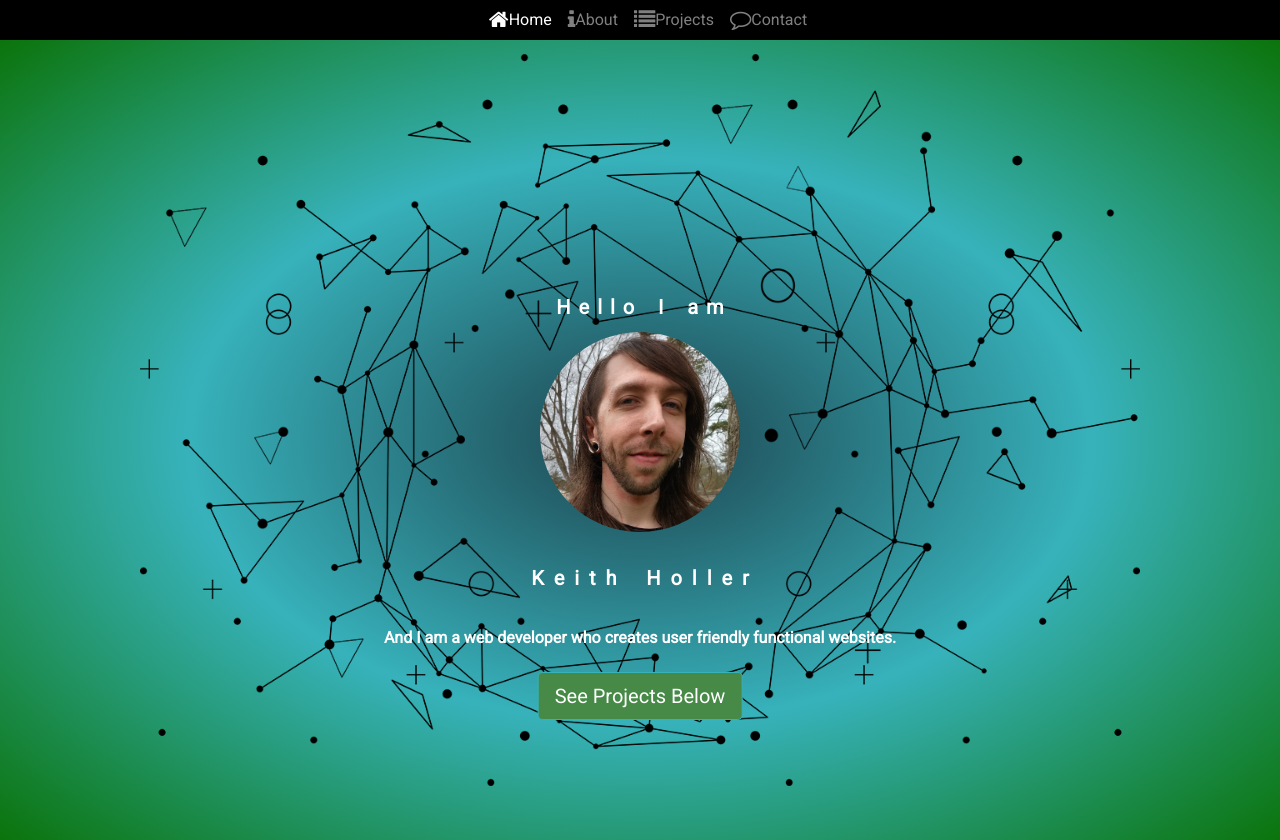
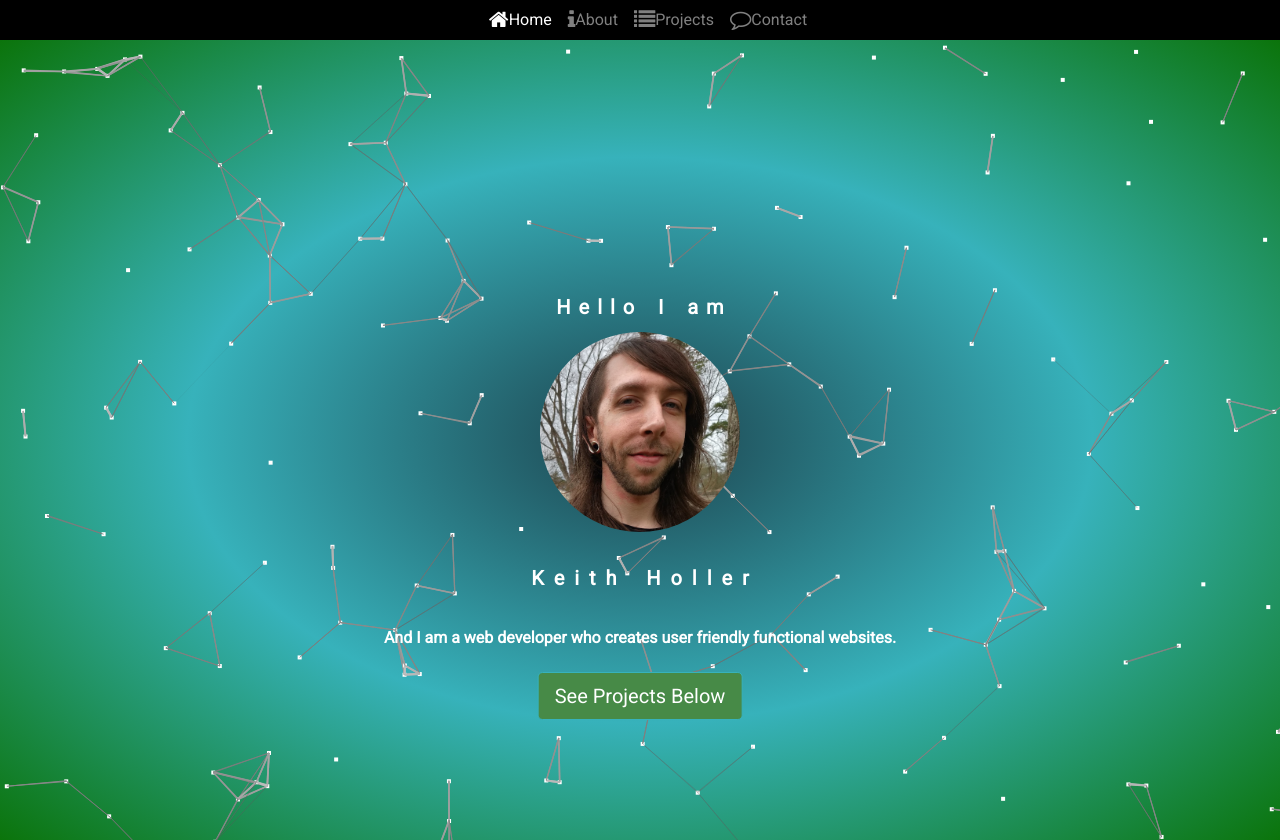
Before and after one commit to keithholler/Profile, a website: page index.html in a window 1280 px wide. Shown: the top 840 px of the page. Drawn offline with nearby package versions, Linux system fonts and the light colour scheme; animation ran at ten frames a second.

Commit message:
particle effect

```diff
--- a/css/styles-profile.css
+++ b/css/styles-profile.css
@@ -14,15 +14,13 @@ html{
   overflow: hidden;
 }
 
-.hero-image {
+#myCanvas {
   position:absolute;
 
-  background-image: url("../pics/geo.png");
+  background-image: url("../pics/geo.pn");
   width: 100%;
   height: 100%;
-  background-size:1000px 1000px ;
-  background-repeat: no-repeat;
-  background-position: 50% 60%;
+
 
 }
 .hero-image2 {
--- a/index.html
+++ b/index.html
@@ -78,8 +78,10 @@
 
 
       <div class="hero-image">
+        <canvas id="myCanvas"></canvas>
+          <div class="hero-image2">
 
-          <div class="hero-image2"></div>
+          </div>
           <div class="hero-text">
 
 
--- a/js/index.js
+++ b/js/index.js
@@ -1,45 +1,66 @@
-const imgPoss = [];
+function line(particle, particle2) {
+    context.beginPath();
+    context.moveTo(particle.x, particle.y);
+    context.lineTo(particle2.x, particle2.y);
+    context.stroke();
+  }
 
-let maxX, maxY;
+  function animate() {
+    context.clearRect(0, 0, canvas.width, canvas.height);
+    for (let i = 0; i < maxParticles; i++) {
+      let particle = particles[i];
+      context.fillRect(particle.x - particleSize / 2, particle.y - particleSize / 2, particleSize, particleSize);
+      for (let j = 0; j < maxParticles; j++) {
+        if (i != j) {
+          let particle2 = particles[j];
+          let distanceX = Math.abs(particle.x - particle2.x);
+          let distanceY = Math.abs(particle.y - particle2.y);
+          if (distanceX < threshold && distanceY < threshold) {
+            context.lineWidth = ((threshold * 2) - (distanceX + distanceY)) / 50;
+            let color = 200 - Math.floor(distanceX + distanceY);
+            context.strokeStyle = 'rgb(' + color + ',' + color + ',' + color + ')';
+            line(particle, particle2);
+          }
+        }
+      }
+      //particle.x = particle.x + -particle.vx;
+      particle.y = particle.y + -particle.vy;
+      if (particle.x > canvas.width - particleSize || particle.x < particleSize)
+        particle.vx = -particle.vx;
+      if (particle.y > canvas.height - particleSize || particle.y < particleSize)
+        particle.vy = -particle.vy;
+    }
+    window.requestAnimationFrame(animate);
+  }
 
-function laceImg() {
-    const backcircle = 'pics/circle.png';
-    const {random: r} = Math;
+  let canvas = document.getElementById('myCanvas');
+  var context = canvas.getContext('2d');
 
-    const x = r() * maxX;
-    const y = r() * maxY;
+// Set display size (css pixels).
+var size = 2000;
+canvas.style.width = size + "px";
+canvas.style.height = size + "px";
 
-    if(!isOverlap(x,y)) {
-        var link = `<img class="circle" style="left: ${x}px; top: ${y}px;" src="${backcircle}" />`;
-        var bodyHtml = document.body.innerHTML;
-        document.body.innerHTML =  bodyHtml + link;
+// Set actual size in memory (scaled to account for extra pixel density).
+var scale = window.devicePixelRatio; // Change to 1 on retina screens to see blurry canvas.
+canvas.width = Math.floor(size * scale);
+canvas.height = Math.floor(size * scale);
 
-        imgPoss.push({x, y}); // record all img positions
+// Normalize coordinate system to use css pixels.
+context.scale(scale, scale);
+
+  let particles = [];
+  let particleSize = 4;
+  let maxParticles = 600;
+  let threshold = 60;
+  for (let i = 0; i < maxParticles; i++) {
+    let particle = {
+      x: Math.random() * canvas.width,
+      y: Math.random() * canvas.height,
+      vx: Math.random(),
+      vy: Math.random()
     }
-}
-
-function isOverlap(x, y) { // return true if overlapping
-    const backcircle = {x: 128, y:160};
-
-    for(const imgPos of imgPoss) {
-        if( x>imgPos.x-backcircle.x && x<imgPos.x+backcircle.x &&
-            y>imgPos.y-backcircle.y && y<imgPos.y+backcircle.y ) return true;
-    }
-    return false;
-}
-
-onload = function() {
-    maxX = innerWidth - 128;
-    maxY = innerHeight - 160;
-    for(i=0;i<100;i++){
-        placeImg();
-    }
-
-
-    //setInterval(placeImg, 1);
-}
-
-onresize = function() {
-    maxX = innerWidth - 128;
-    maxY = innerHeight - 160;
-}
+    particles.push(particle);
+  }
+  context.fillStyle = 'white';
+  animate();
```
Also changed, not shown: music-school.html (+1 -1 lines), test.html (added, +61 -0 lines), 1 other file.
